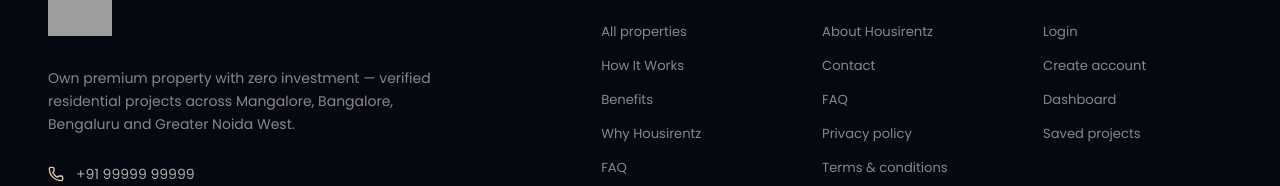
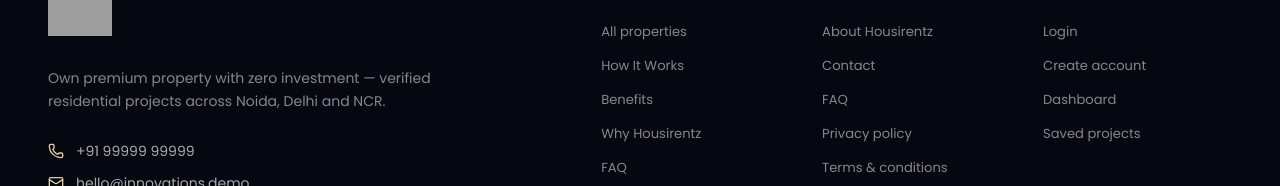
Before and after one commit to abdullahalhassan1800-glitch/innovations-rental-solutions, a Next.js app: page /about in a window 1280 px wide. Shown: the part 2614-2800 px from the top of the page. Built offline with nearby package versions, Linux system fonts and the light colour scheme; no server answers; the database is empty; grey boxes are pictures that could not be loaded.

Commit message:
Header location line - Noida · Delhi · NCR - Housirentz branding kept

```diff
--- a/components/layout/site-footer.tsx
+++ b/components/layout/site-footer.tsx
@@ -33,7 +33,7 @@ export function SiteFooter() {
             <Logo invert />
             <p className="mt-6 max-w-sm text-sm leading-relaxed text-paper/55">
               Own premium property with zero investment — verified residential projects
-              across Mangalore, Bangalore, Bengaluru and Greater Noida West.
+              across Noida, Delhi and NCR.
             </p>
             <div className="mt-7 space-y-3 text-sm text-paper/70">
               <a href={`tel:${SITE.phone.replace(/\s/g, "")}`} className="flex items-center gap-3 transition hover:text-paper">
--- a/components/layout/site-header.tsx
+++ b/components/layout/site-header.tsx
@@ -50,7 +50,7 @@ export function SiteHeader({ user }: { user: HeaderUser }) {
     <header className="sticky top-0 z-50">
       <div className="hidden border-b border-paper/10 bg-night text-paper md:block">
         <div className="shell flex h-9 items-center justify-between text-[0.62rem] uppercase tracking-[0.20em] text-paper/50">
-          <p>Mangalore · Bangalore · Bengaluru · NCR</p>
+          <p>Noida · Delhi · NCR</p>
           <div className="flex items-center gap-6">
             <span className="text-brass-soft/90">Rental Investment Properties</span>
             <a href={`mailto:${SITE.email}`} className="hidden items-center gap-1.5 hover:text-paper lg:flex">
```
